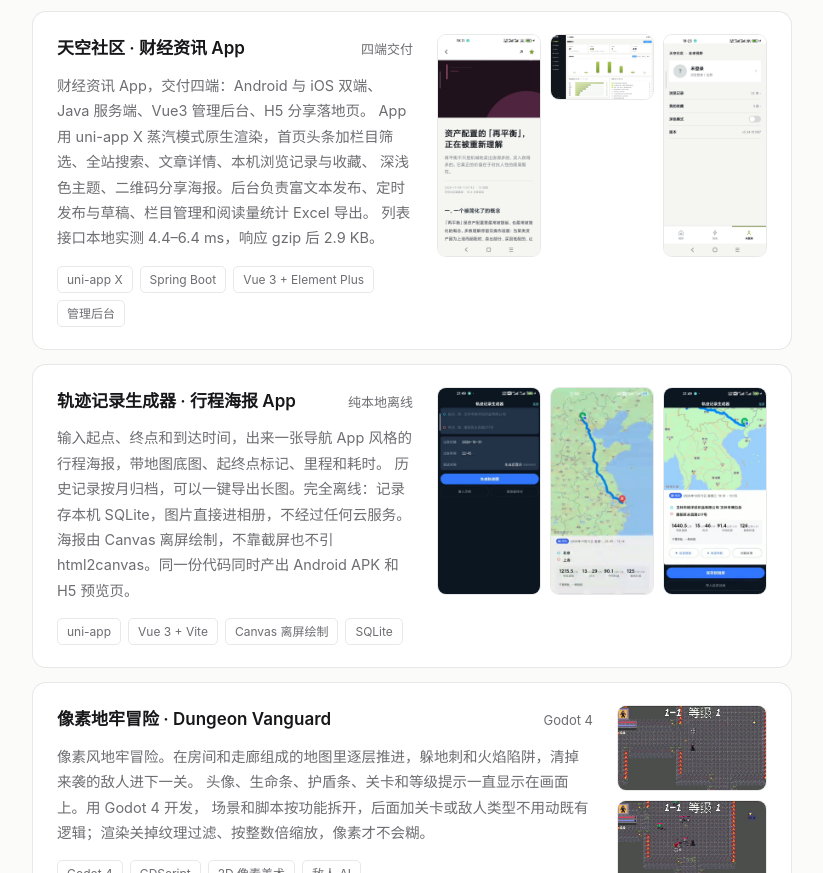
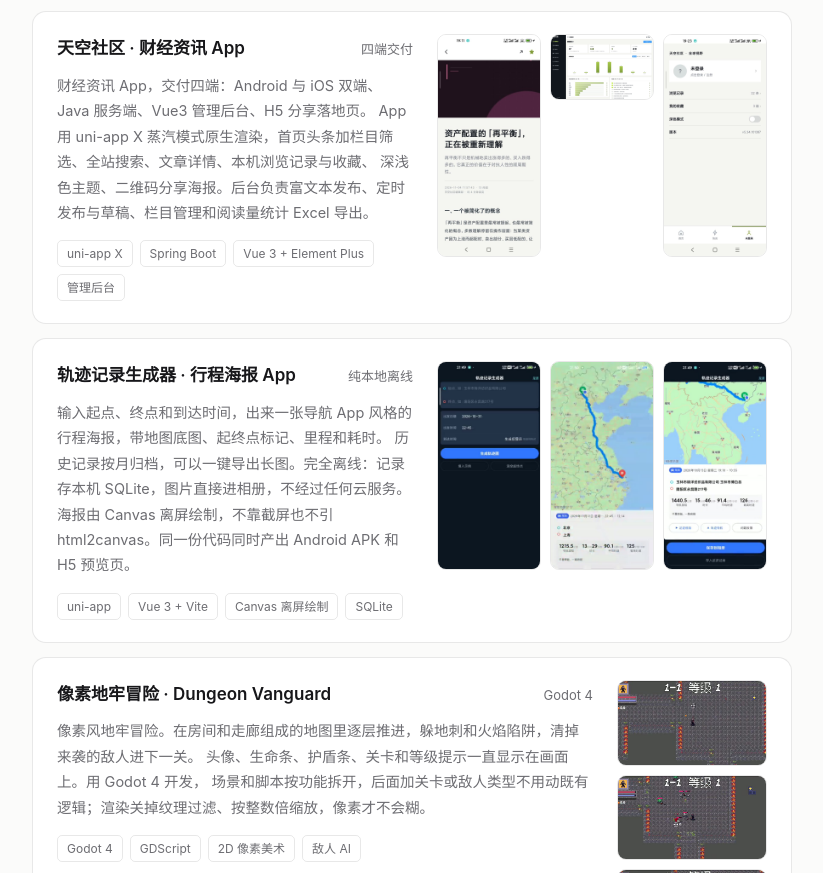
Before and after one commit to lucky8197/lucky8197.github.io, a plain HTML site: page index.html in a window 1280 px wide. Shown: the part 1970-2843 px from the top of the page, without its empty margins (228-1051 px from the left). Drawn offline with Linux system fonts and the light colour scheme.

Commit message:
content: drop measured-latency line from the sky card
Too much detail for a card blurb; the numbers stay on the detail page.

```diff
--- a/index.html
+++ b/index.html
@@ -279,7 +279,6 @@ footer{
               财经资讯 App，交付四端：Android 与 iOS 双端、Java 服务端、Vue3 管理后台、H5 分享落地页。
               App 用 uni-app X 蒸汽模式原生渲染，首页头条加栏目筛选、全站搜索、文章详情、本机浏览记录与收藏、
               深浅色主题、二维码分享海报。后台负责富文本发布、定时发布与草稿、栏目管理和阅读量统计 Excel 导出。
-              列表接口本地实测 4.4–6.4 ms，响应 gzip 后 2.9 KB。
             </p>
             <ul class="tags">
               <li>uni-app X</li>
```
